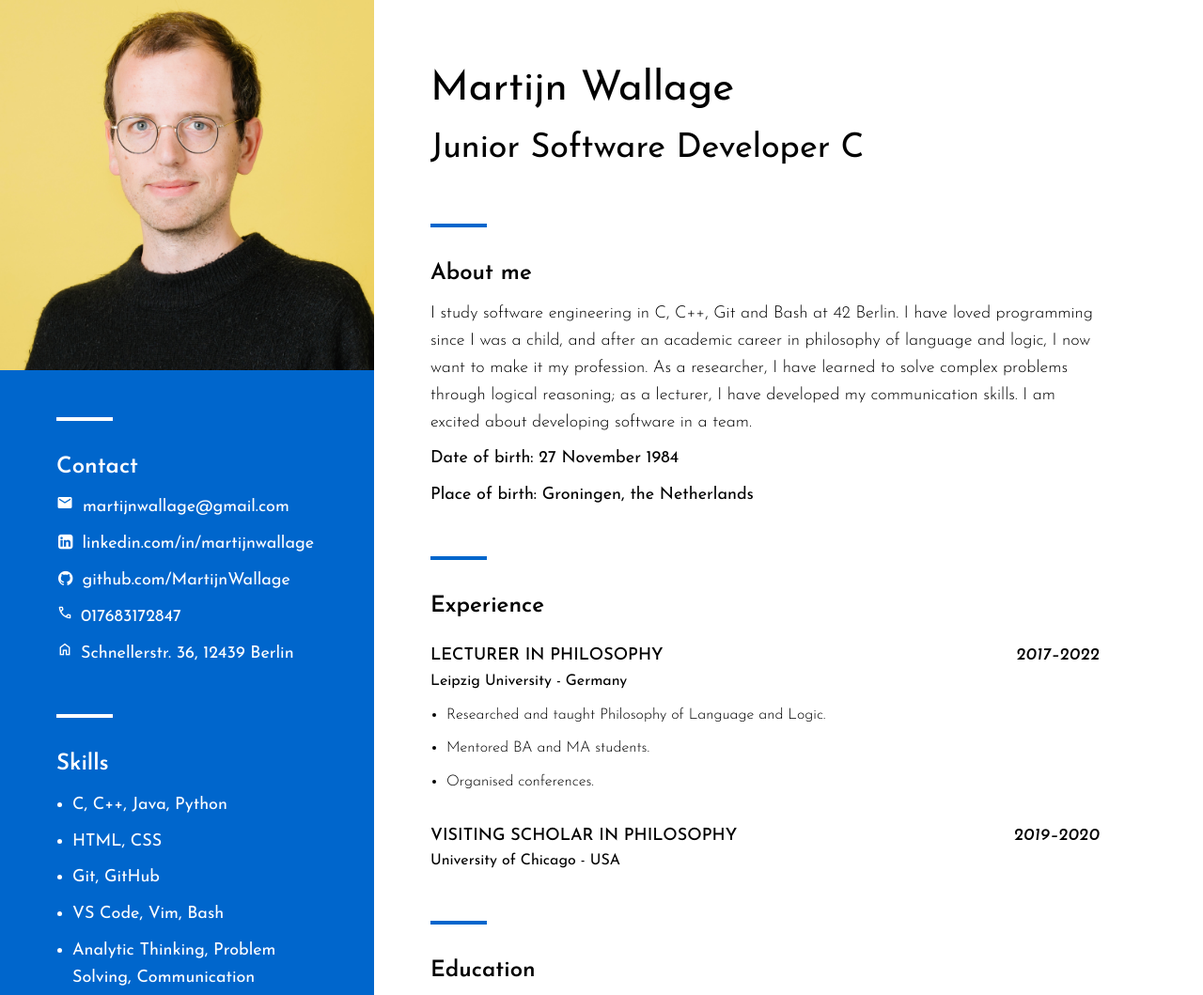
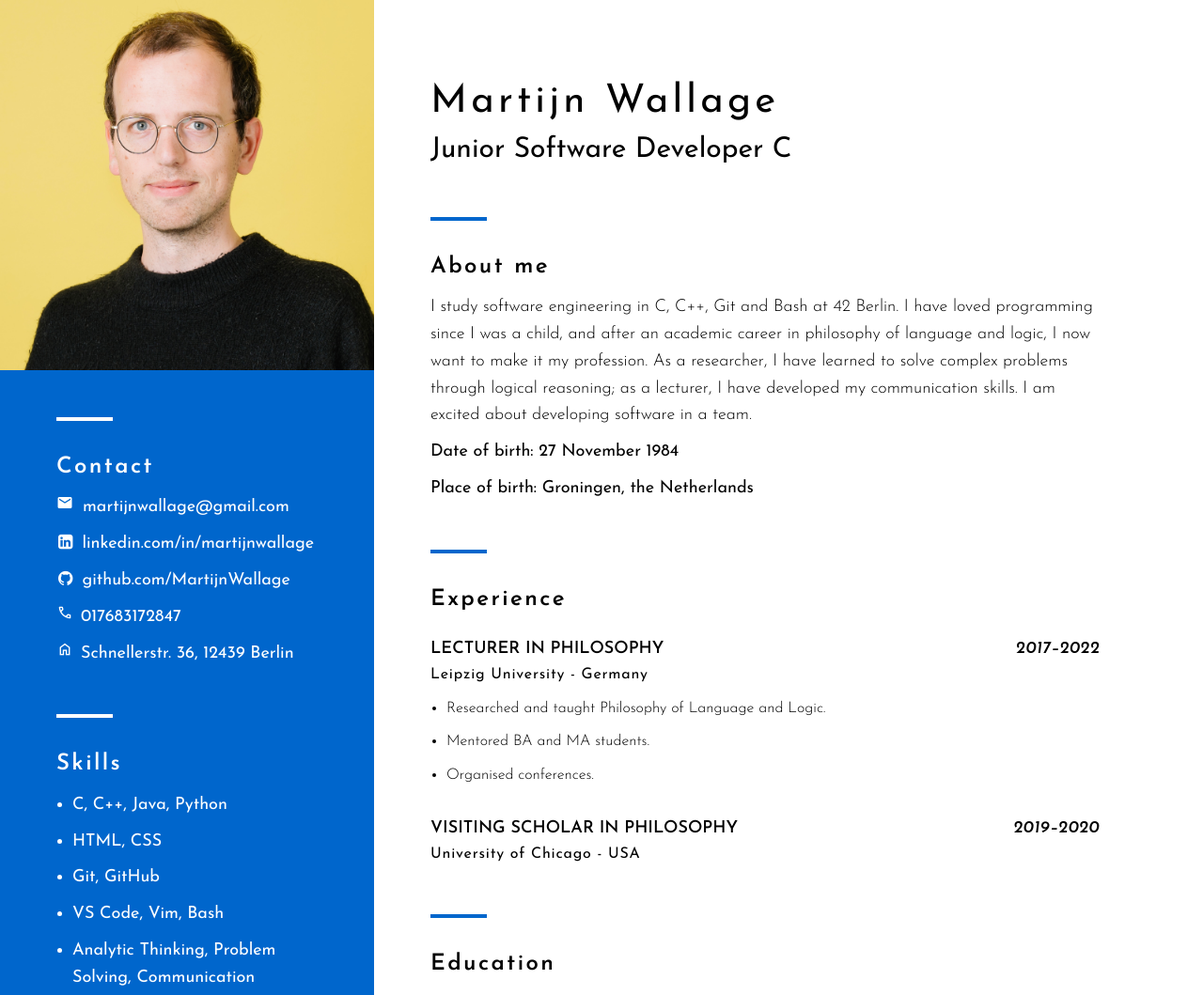
Before and after one commit to MartijnWallage/MartijnWallage.github.io, a plain HTML site: page index.html in a window 1280 px wide. Shown: the top 1059 px of the page at 94% size. Drawn offline with nearby package versions, Linux system fonts and the light colour scheme.

Commit message:
minor adjustments

```diff
--- a/styles.css
+++ b/styles.css
@@ -27,20 +27,30 @@ body {
 }
 
 h1 {
-	font-size: 44px;
+	margin-top: 20px;
+	margin-bottom: 0px;
+	padding: 0px;
+	font-size: 42px;
 	font-style: normal;
 	font-weight: 400;
+	letter-spacing: 0.1em;
+	line-height: 1.4;
 }
 
 h2 {
-	font-size: 36px;
+	margin-top: 0px;
+	padding: 0px;
+	line-height: 1.4;
+	font-size: 30px;
 	font-style: normal;
 	font-weight: 400;
+	letter-spacing: normal;
 }
 
 h3 {
 	font-size: 24px;
 	font-weight: 600;
+	letter-spacing: 0.1em;
 	margin-top: 30px;
 	margin-bottom: 10px;
 }
@@ -49,12 +59,13 @@ h4 {
 	margin-top: 20px;
 	margin-bottom: 0px;
 	font-size: 18px;
-	font-weight: 500;
+	font-weight: 550;
 }
 
 h5 {
 	font-size: 16px;
 	font-style: normal;
+	letter-spacing: 0.05em;
 	font-weight: 400;
 	margin: 0;
 }
```
